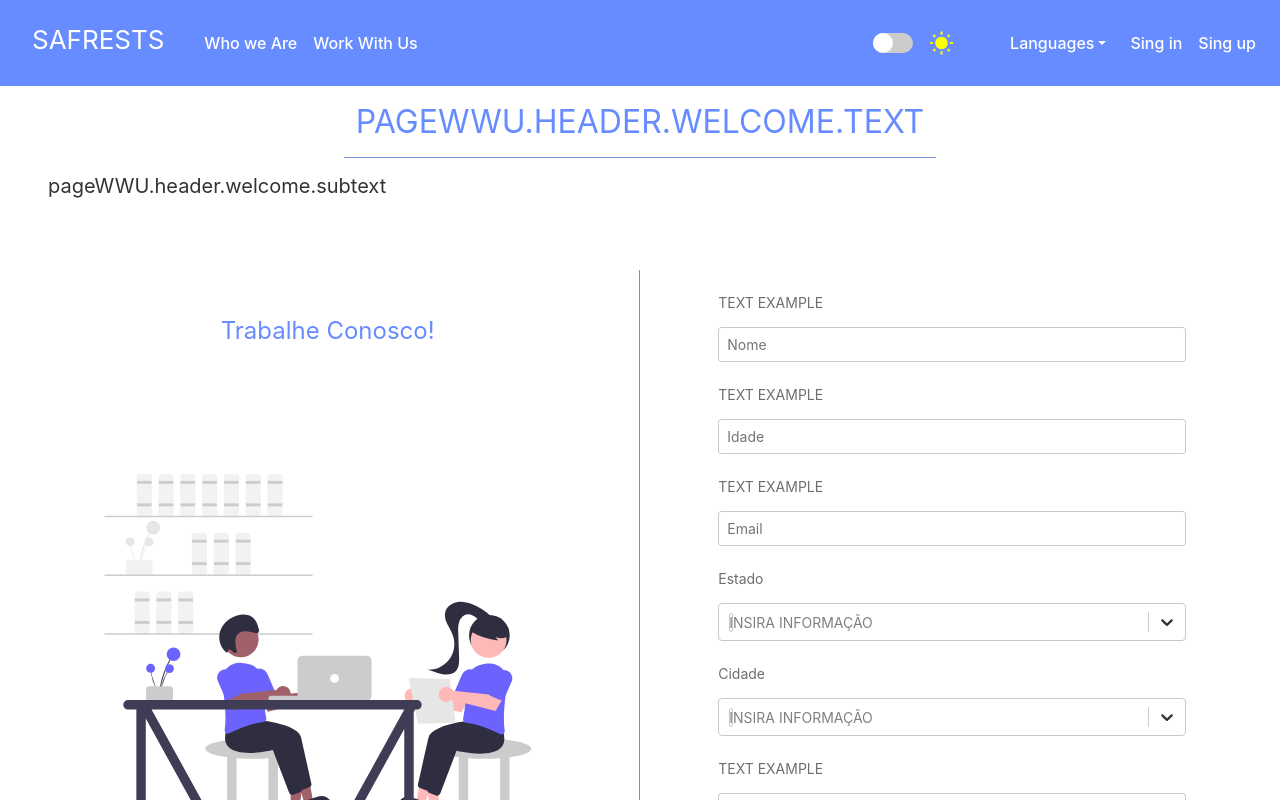
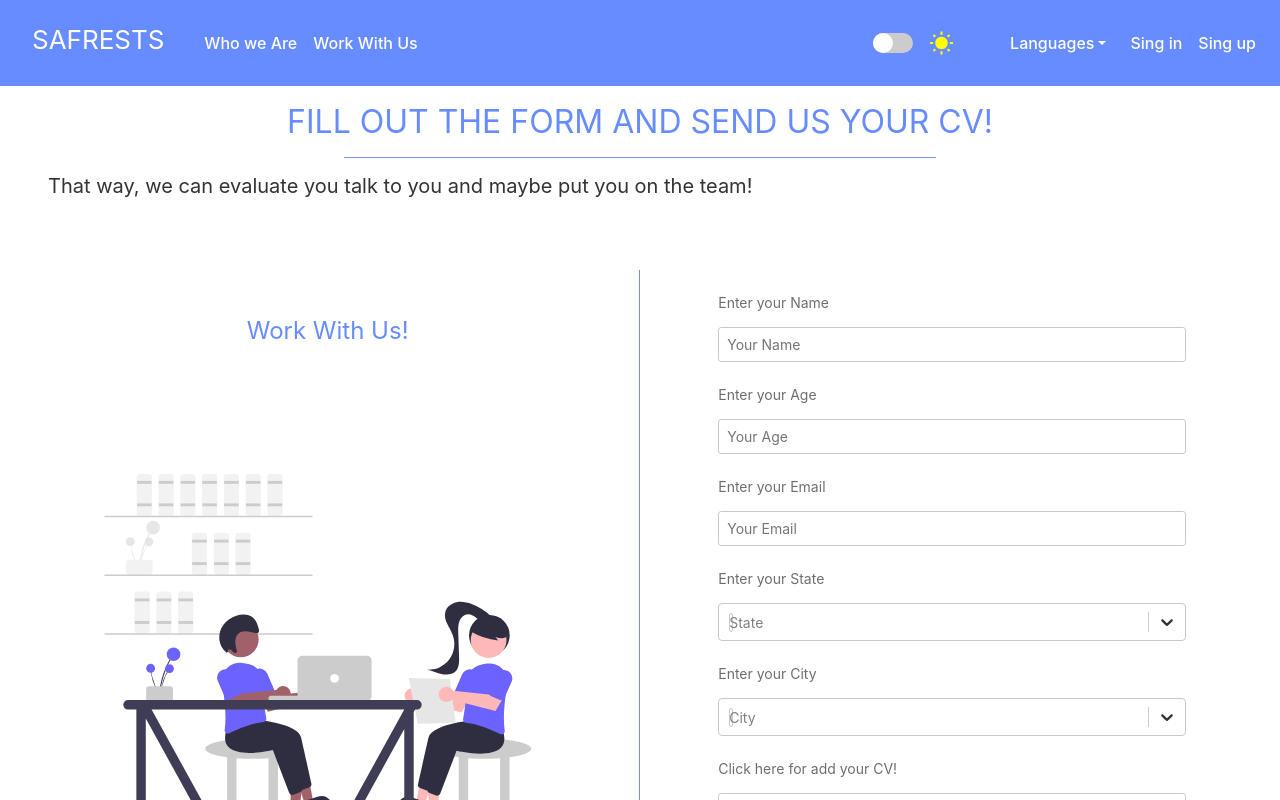
Before and after one commit to SafraPC/safrest, a React (Create React App) app: page /work_with_us in a window 1280 px wide. Shown: the top 800 px of the page. Built offline with nearby package versions, Linux system fonts and the light colour scheme; no server answers.

Commit message:
add toast library / translate all page

```diff
--- a/package.json
+++ b/package.json
@@ -22,6 +22,7 @@
     "react-switch": "^6.0.0",
     "react-toastify": "^7.0.4",
     "styled-components": "^5.2.3",
+    "toastify": "^2.0.1",
     "web-vitals": "^1.0.1",
     "yup": "^0.32.9"
   },
--- a/src/App.js
+++ b/src/App.js
@@ -2,17 +2,16 @@ import Routes from "./routes/routes";
 import { GlobalStyles } from "./styles/global";
 import "react-toastify/dist/ReactToastify.min.css";
 import "bootstrap/dist/css/bootstrap.min.css";
-import { ThemeProvider } from "styled-components";
-import light from "./styles/themes/light";
-import dark from "./styles/themes/dark";
 import React from "react";
-import {  ToggleProvider } from "./contexts/useToggleContext";
+import { ToastContainer } from "react-toastify";
+import { ToggleProvider } from "./contexts/useToggleContext";
 import { MyThemeProvider } from "./contexts/useTheme";
 function App() {
   return (
     <>
       <ToggleProvider>
         <MyThemeProvider>
+          <ToastContainer />
           <GlobalStyles />
           <Routes />
         </MyThemeProvider>
--- a/src/pages/WorkWithUs/index.js
+++ b/src/pages/WorkWithUs/index.js
@@ -16,6 +16,8 @@ import { useState } from "react";
 import { useEffect } from "react";
 import { Formik, Form, Field, ErrorMessage } from "formik";
 import { workSchema } from "../../validations/workTogether";
+import { toast } from "react-toastify";
+import { TOASTIFY_OPTIONS } from "../../styles/toast";
 
 function WorkWithUs() {
   const [cidades, setCidades] = useState([]);
@@ -31,11 +33,9 @@ function WorkWithUs() {
     cities(selectedState.value).then(setCidades).catch(console.error);
   }, [selectedState]);
 
-
   const handleFormSubmit = (values) => {
     console.log(values);
   };
-
   return (
     <Page>
       <Header />
@@ -47,7 +47,7 @@ function WorkWithUs() {
         </Apresentation>
         <TForm>
           <div>
-            <label>Trabalhe Conosco!</label>
+            <label>{i18n.t("pageWWU.image.text")}</label>
             <img src={workImage} />
           </div>
           <Formik
@@ -59,23 +59,23 @@ function WorkWithUs() {
             validationSchema={workSchema}
             onSubmit={handleFormSubmit}
           >
-            {({errors,touched})=>(
+            {({ errors, touched }) => (
               <Form>
-                <span>TEXT EXAMPLE</span>
-                <Field type="text" placeholder="Nome" name="name" />
-                {errors.name && touched.name ? (
-                <span>{errors.name}</span>
-                ) : null}
-                <span>TEXT EXAMPLE</span>
-                <Field type="text" placeholder="Idade" name="age" />
+                <span>{i18n.t("pageWWU.form.secction.label")}</span>
+                <Field type="text" placeholder={i18n.t("pageWWU.form.secction.input")} name="name" />
 
-                <span>TEXT EXAMPLE</span>
-                <Field type="text" placeholder="Email" name="email" />
+                <span>{i18n.t("pageWWU.form.secction2.label")}</span>
 
-                <span>Estado</span>
+                <Field type="text" placeholder={i18n.t("pageWWU.form.secction2.input")} name="age" />
+
+                <span>{i18n.t("pageWWU.form.secction3.label")}</span>
+                <Field type="text" placeholder={i18n.t("pageWWU.form.secction3.input")} name="email" />
+
+                <span>{i18n.t("pageWWU.form.secction4.label")}</span>
+
                 <MySelect
                   styles={customStyles}
-                  placeholder={"INSIRA INFORMAÇÃO"}
+                  placeholder={i18n.t("pageWWU.form.secction4.input")}
                   noOptionsMessage={() => "SEM NADA"}
                   options={estados}
                   onChange={(e) => {
@@ -83,20 +83,22 @@ function WorkWithUs() {
                     setSelectedState(e);
                   }}
                 />
-                <span>Cidade</span>
+                <span>{i18n.t("pageWWU.form.secction5.label")}</span>
+
                 <MySelect
                   styles={customStyles}
-                  placeholder={"INSIRA INFORMAÇÃO"}
+                  placeholder={i18n.t("pageWWU.form.secction5.input")}
                   noOptionsMessage={() => "SEM NADA"}
                   options={cidades}
                 />
-                <span>TEXT EXAMPLE</span>
-                <Field type="text" placeholder="Curriculo" name="curriculo" />
+                <span>{i18n.t("pageWWU.form.secction6.label")}</span>
 
-                <button type="submit">Enviar</button>
+                <Field type="text" placeholder={i18n.t("pageWWU.form.secction6.label")} name="curriculo" />
+
+
+                <button type="submit">{i18n.t("pageWWU.form.buttonSend.text")}</button>
               </Form>
             )}
-
           </Formik>
         </TForm>
       </ScreenView>
--- a/src/pages/WorkWithUs/translate.js
+++ b/src/pages/WorkWithUs/translate.js
@@ -1,14 +1,84 @@
-const  workWithUsBR = {
-    header:{
-        welcome:{
-            text:"Preencha o Formulário e Envie-nos seu Currículo!",
-            subtext:'Dessa forma, podemos te avaliar'+
-            ' conversar com você e quem sabe te colocar no time!'
-        }
-    }
-}
-const  workWithUsEN = {
+const workWithUsBR = {
+  header: {
+    welcome: {
+      text: "Preencha o Formulário e Envie-nos seu Currículo!",
+      subtext:
+        "Dessa forma, podemos te avaliar" +
+        " conversar com você e quem sabe te colocar no time!",
+    },
+  },
+  image: {
+    text: "Trabalhe Conosco!",
+  },
+  form: {
+    buttonSend:{
+        text:"Enviar"
+    },
+    secction: {
+      label: "Insira seu Nome",
+      input: "Nome",
+    },
+    secction2: {
+        label: "Insira sua Idade",
+        input: "Idade",
+      },
+      secction3: {
+        label: "Insira seu Email",
+        input: "Email",
+      },
+      secction4: {
+        label: "Insira seu Estado",
+        input: "Estado",
+      },
+      secction5: {
+        label: "Insira sua Cidade",
+        input: "Cidade",
+      },
+      secction6: {
+        label: "Clique Aqui para Adicionar seu Currículo!",
+      },
+  },
+};
+const workWithUsEN = {
+  header: {
+    welcome: {
+      text: "Fill out the form and send us your CV!",
+      subtext:
+        "That way, we can evaluate you " +
+        "talk to you and maybe put you on the team!",
+    },
+  },
+  image: {
+    text: "Work With Us!",
+  },
+  form: {
+    buttonSend:{
+        text:"Send"
+    },
+    secction: {
+      label: "Enter your Name",
+      input: "Your Name",
+    },
+    secction2: {
+      label: "Enter your Age",
+      input: "Your Age",
+    },
+    secction3: {
+      label: "Enter your Email",
+      input: "Your Email",
+    },
+    secction4: {
+      label: "Enter your State",
+      input: "State",
+    },
+    secction5: {
+      label: "Enter your City",
+      input: "City",
+    },
+    secction6: {
+      label: "Click here for add your CV!",
+    },
+  },
+};
 
-}
-
-export {workWithUsBR,workWithUsEN}
+export { workWithUsBR, workWithUsEN };
--- /dev/null
+++ b/src/styles/toast.js
@@ -0,0 +1,9 @@
+export const TOASTIFY_OPTIONS={
+  position: "top-right",
+  autoClose: 6500,
+  hideProgressBar: false,
+  closeOnClick: true,
+  pauseOnHover: true,
+  draggable: false,
+  style: { fontSize: 16 }
+}
```
